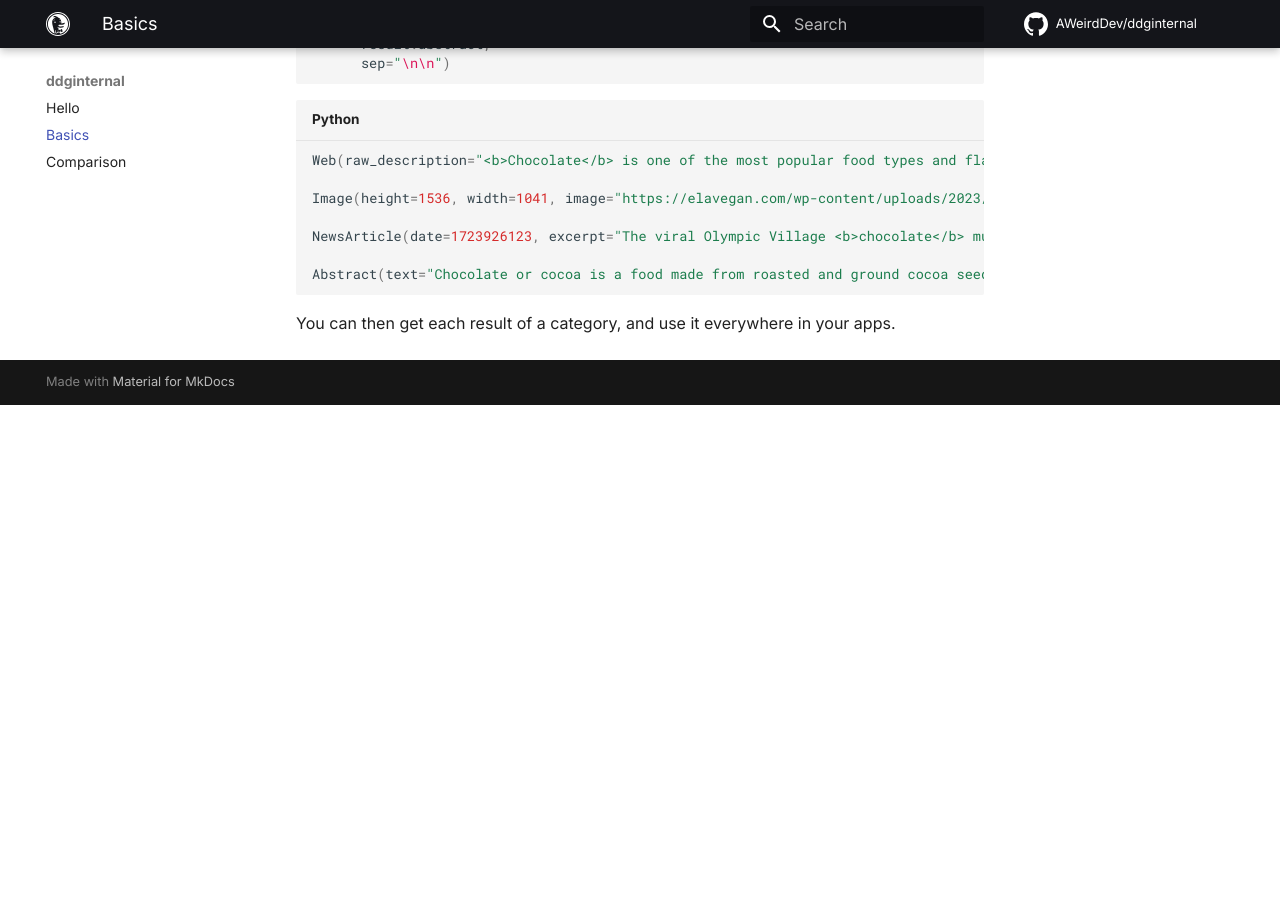
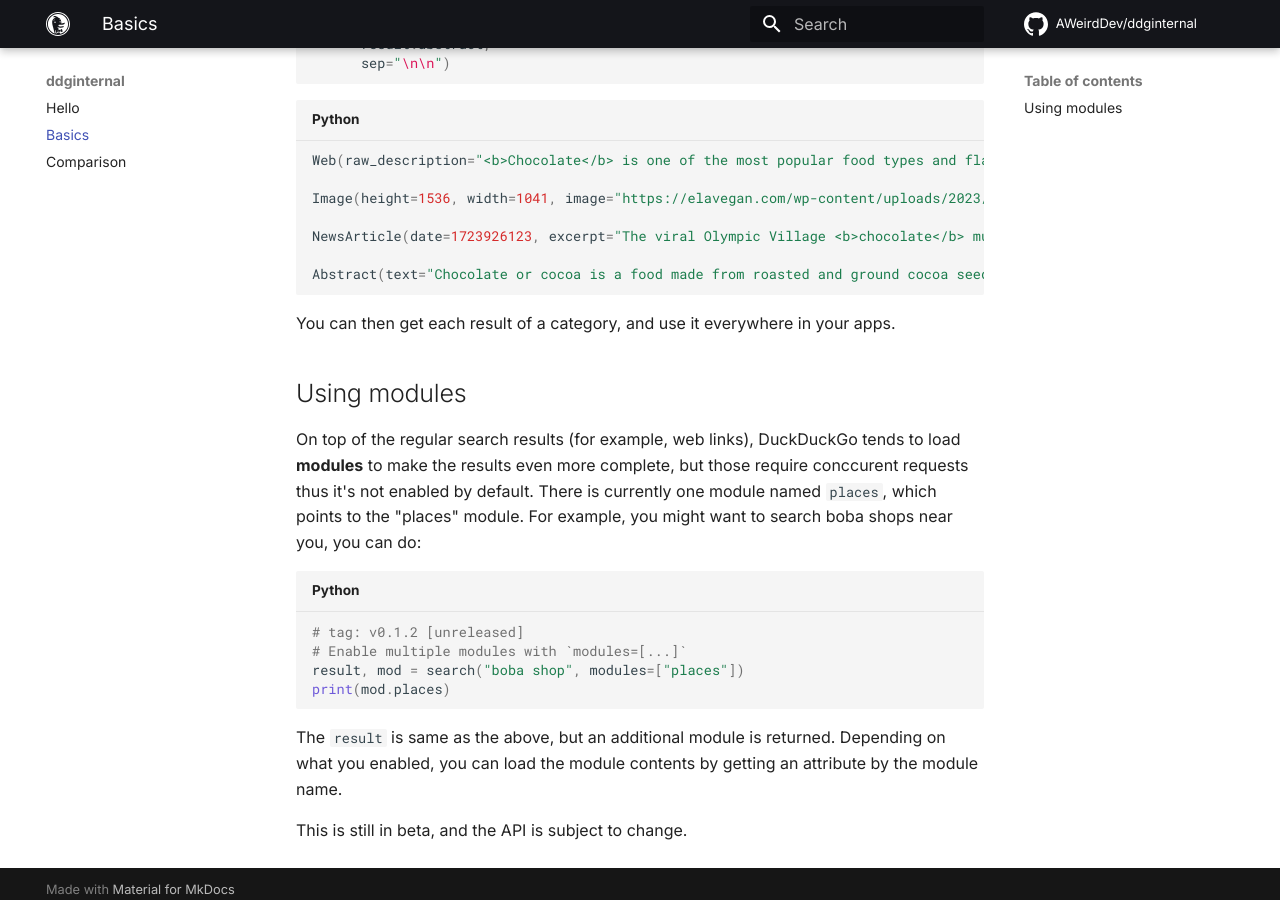
Before and after one commit to AWeirdDev/ddginternal, an MkDocs documentation site: the page built from docs/basics.md, in a window 1280 px wide and 900 px high, scrolled down 589 px. Built offline with MkDocs 1.6.1 and Material for MkDocs 9.7.7, drawn with Linux system fonts in a browser that asks for light colours; comment, search, counter and statistics services are not loaded; before the commit the page ends 994 px from its top, so only the background shows below that.

Commit message:
Update basics.md

````diff
--- a/docs/basics.md
+++ b/docs/basics.md
@@ -30,3 +30,17 @@ Abstract(text="Chocolate or cocoa is a food made from roasted and ground cocoa s
 ```
 
 You can then get each result of a category, and use it everywhere in your apps.
+
+## Using modules
+On top of the regular search results (for example, web links), DuckDuckGo tends to load **modules** to make the results even more complete, but those require conccurent requests thus it's not enabled by default. There is currently one module named `places`, which points to the "places" module. For example, you might want to search boba shops near you, you can do:
+
+```python
+# tag: v0.1.2 [unreleased]
+# Enable multiple modules with `modules=[...]`
+result, mod = search("boba shop", modules=["places"])
+print(mod.places)
+```
+
+The `result` is same as the above, but an additional module is returned. Depending on what you enabled, you can load the module contents by getting an attribute by the module name.
+
+This is still in beta, and the API is subject to change.
````
